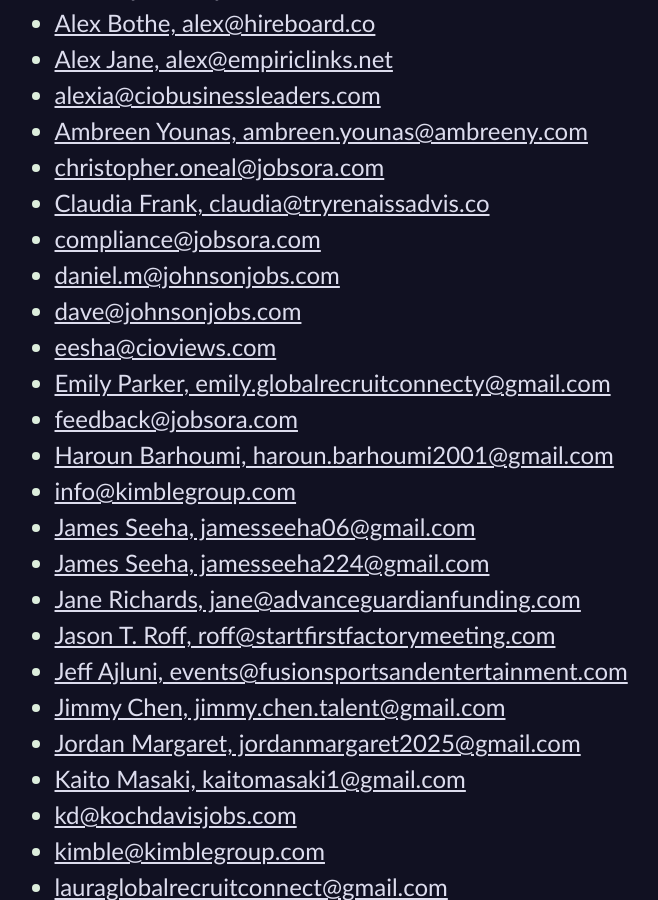
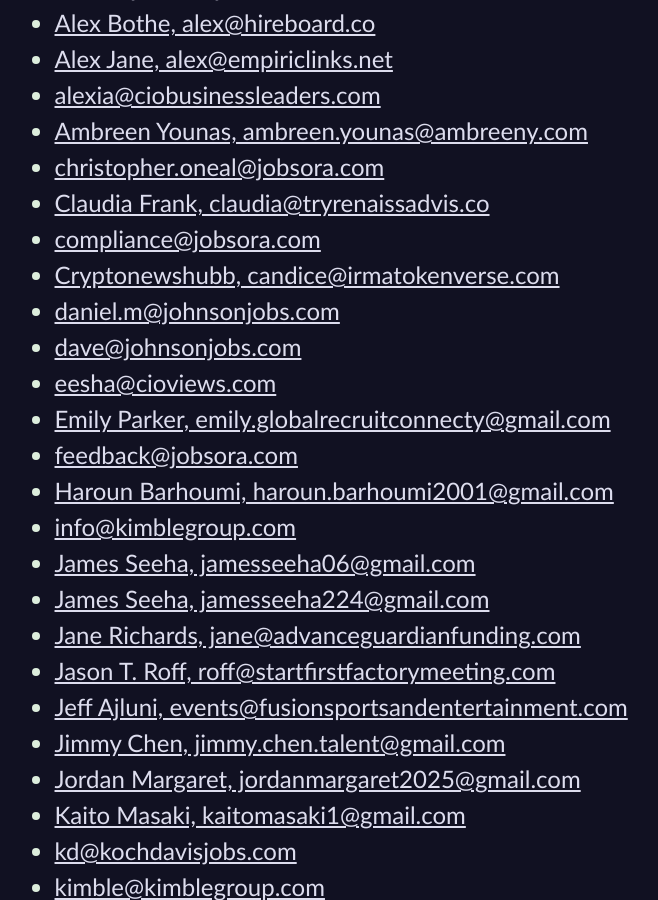
Before and after one commit to CodosaurusLLC/CodosaurusLLC.github.io, a Jekyll site: the page built from spambait.md, in a window 1280 px wide and 900 px high, scrolled down 441 px. Shown: the whole window, without its empty margins (45-703 px from the left). Built offline with Jekyll 4.4.1, drawn with Linux system fonts in a browser that asks for light colours; our own code applies the rules of GitHub Pages for plain Markdown files.

Commit message:
add spammer

```diff
--- a/spambait.md
+++ b/spambait.md
@@ -13,6 +13,7 @@ Spammers:
 - [christopher.oneal@jobsora.com](mailto:christopher.oneal@jobsora.com)
 - [Claudia Frank, claudia@tryrenaissadvis.co](mailto:claudia@tryrenaissadvis.co)
 - [compliance@jobsora.com](mailto:compliance@jobsora.com)
+- [Cryptonewshubb, candice@irmatokenverse.com](mailto:candice@irmatokenverse.com)
 - [daniel.m@johnsonjobs.com](mailto:daniel.m@johnsonjobs.com)
 - [dave@johnsonjobs.com](mailto:dave@johnsonjobs.com)
 - [eesha@cioviews.com](mailto:eesha@cioviews.com)
```
